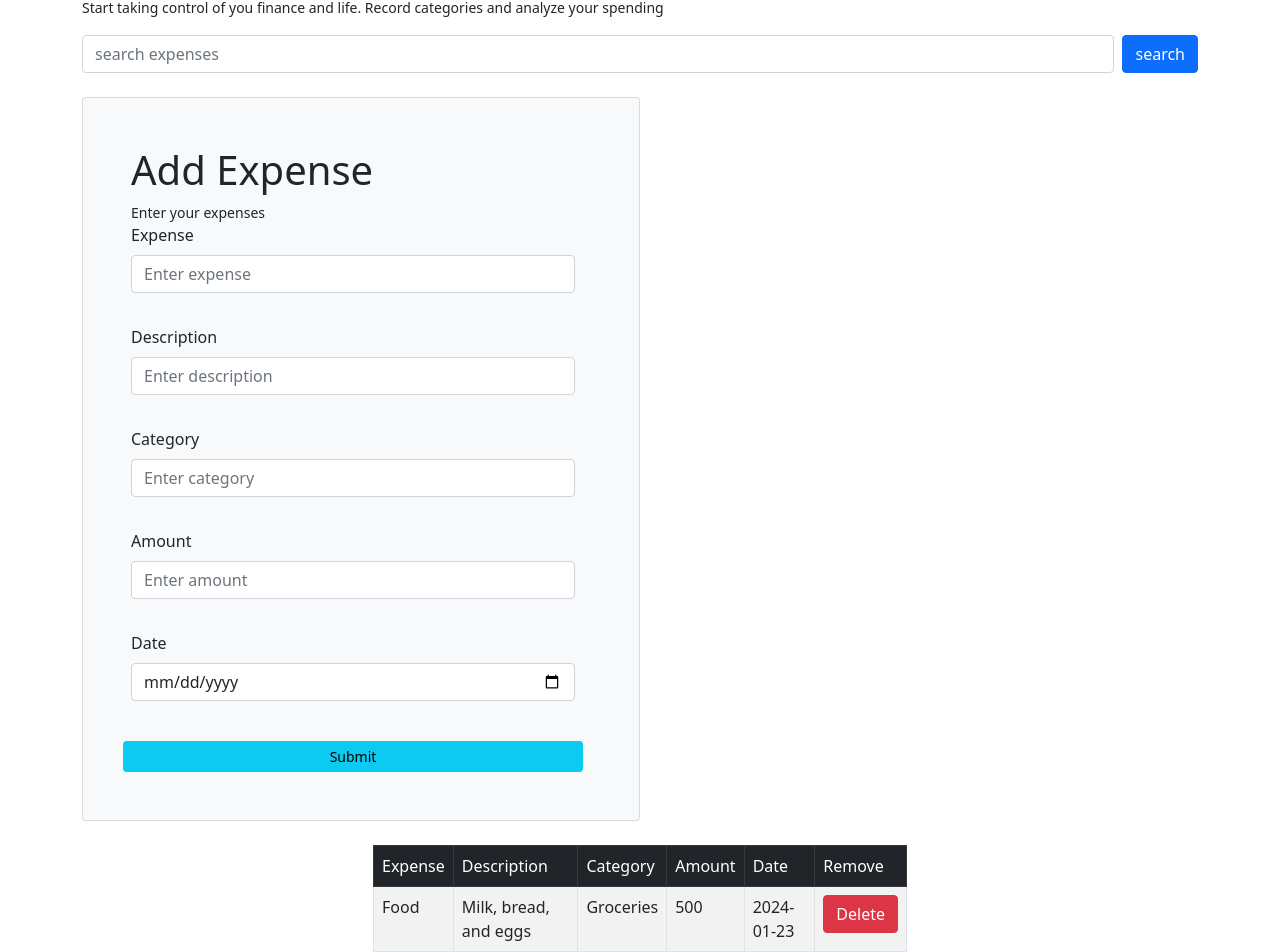
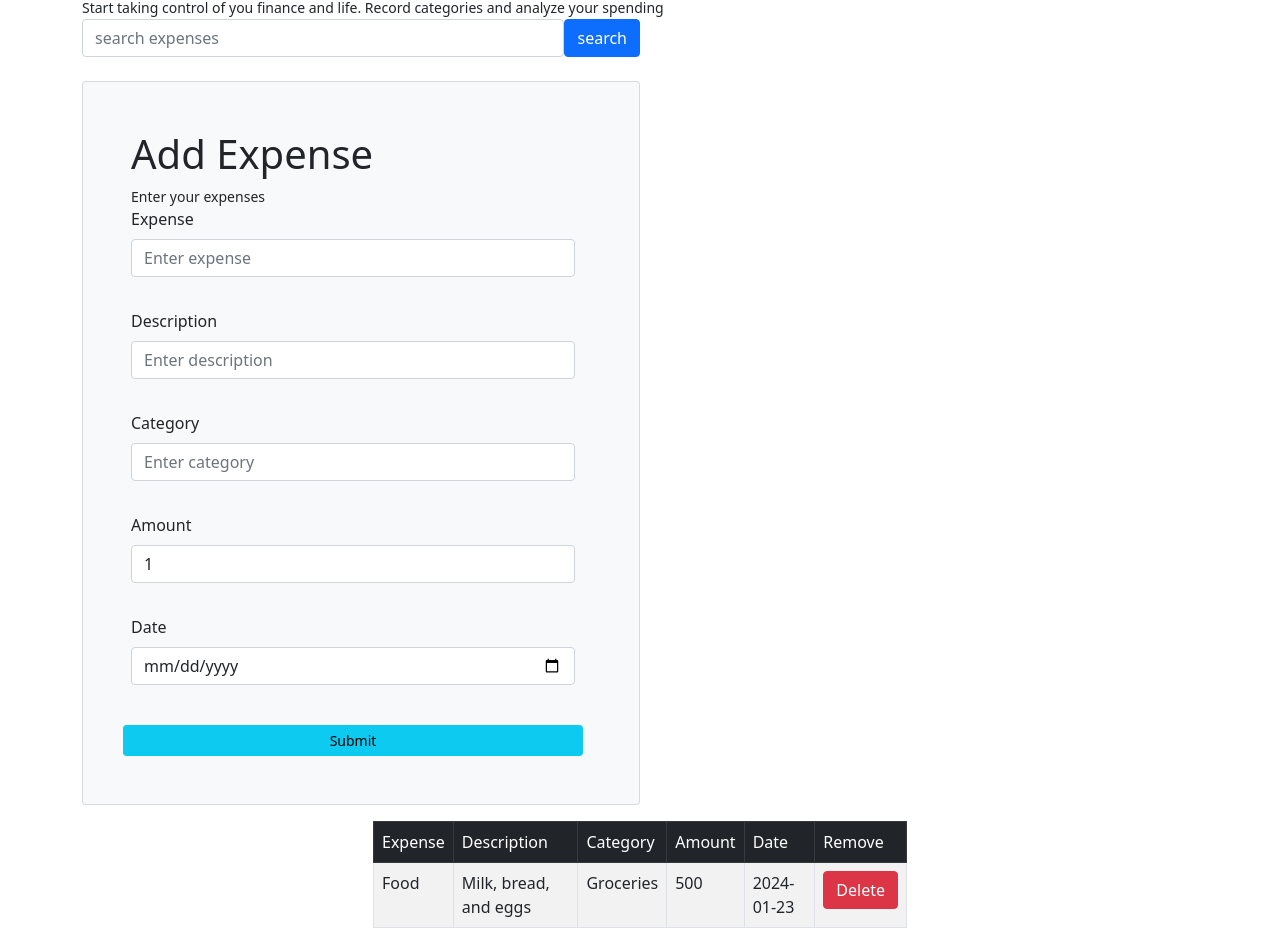
Before and after one commit to Michael-juma/expense-tracker, a React (Create React App) app: page / in a window 1280 px wide. Shown: the part 61-1013 px from the top of the page. Built offline with nearby package versions, Linux system fonts and the light colour scheme.

Commit message:
all files

```diff
--- a/src/components/Button.jsx
+++ b/src/components/Button.jsx
@@ -7,7 +7,7 @@ const handleSearch = () => {
     }
 }
     return (
-        <div className="d-flex gap-2 my-3">
+        <div className="mb-3 col-md-6 d-flex justify-content-between">
         <input type="text" className="form-control" placeholder="search expenses " value={query} onChange={(event)=>setQuery(event.target.value)}/>
         <button className="btn btn-primary" onClick={handleSearch} >
             {text || 'Search'}
--- a/src/components/ExpeneseItems.jsx
+++ b/src/components/ExpeneseItems.jsx
@@ -7,7 +7,7 @@ export default function ExpeneseItems({ expenses, setExpenses }) {
 
     return (
       <div className="container table-responsive col-md-6">
-        <table className="table table-striped p-5 table-bordered table-hover mt-4">
+        <table className="table table-striped p-5 table-bordered table-hover mt-3">
           <thead className="table-dark">
             <tr>
               <td>Expense</td>
--- a/src/components/ExpenseForm.jsx
+++ b/src/components/ExpenseForm.jsx
@@ -5,7 +5,7 @@ export default function ExpenseForm({ setExpenses }) {
     expense: '',
     description: '',
     category: '',
-    amount: '',
+    amount: 1,
     date: ''
   });
 
```
